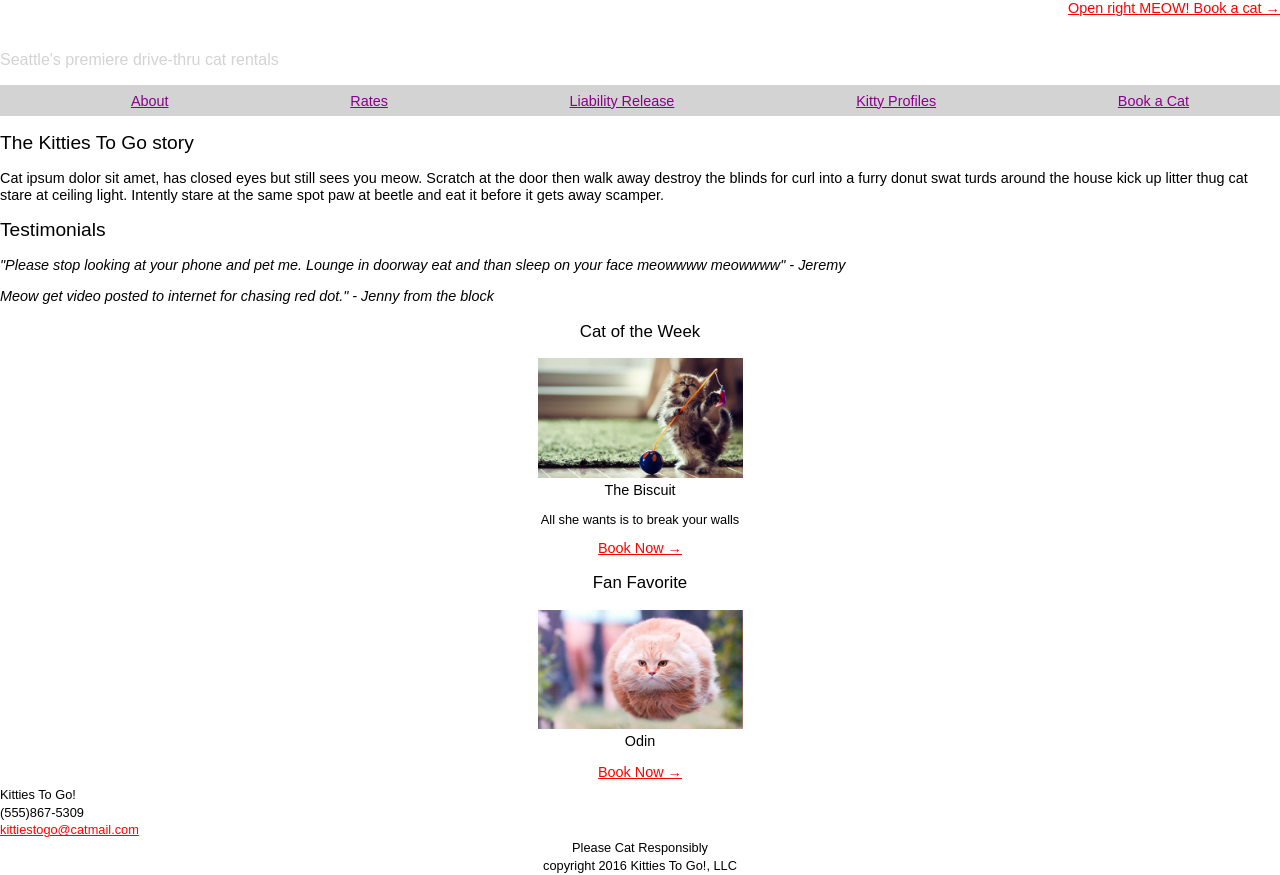
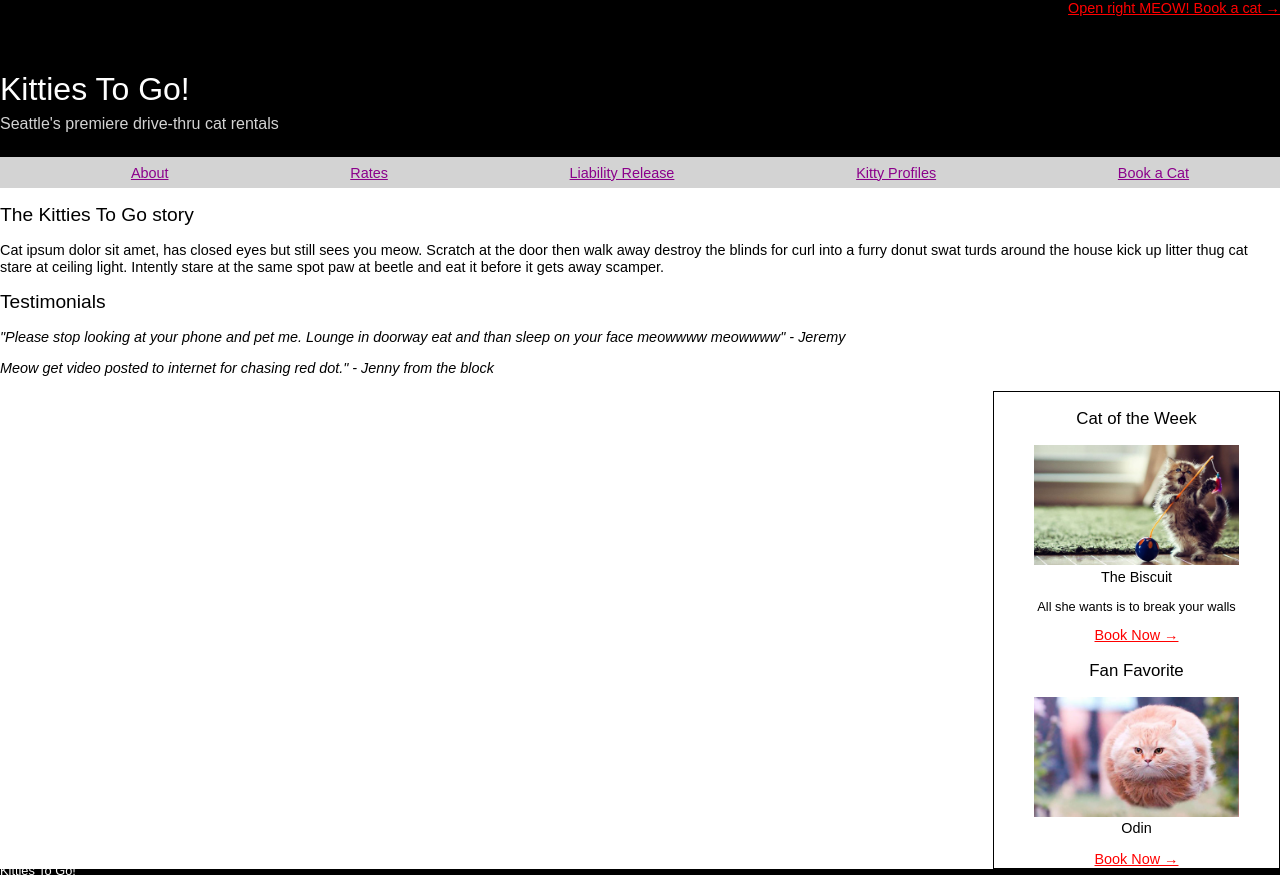
Before and after one commit to maifnguy/mockup-practice, a plain HTML site: page index.html in a window 1280 px wide. Shown: the top 875 px of the page. Drawn offline with Linux system fonts and the light colour scheme.

Commit message:
Adds styling for header, main, aside, footer

```diff
--- a/stylesheets/stylesheet.css
+++ b/stylesheets/stylesheet.css
@@ -1,6 +1,10 @@
-/* Text */
+/* Header */
 body {
   font-family: Arial, Helvetica, sans-serif;}
+header {
+  background-color: black;
+  padding: 4rem 0 0.5rem 0
+}
 header h1 {
   color: white;
   line-height: 0.5rem;
@@ -12,8 +16,10 @@ header h3{
 h1, h2, h3 {
   font-weight: normal;}
 h2 {
-  font-size: 1.2rem;
-}
+  font-size: 1.2rem;}
+
+
+/* Anchor & Nav */
 a {
   color: red;
   font-size: 0.9rem;
@@ -33,6 +39,7 @@ nav ul {
   list-style: none;
   display: flex;
   justify-content: space-around;
+  margin: 0rem;
 }
 nav li {
   display: inline-block;
@@ -43,19 +50,39 @@ nav a {
   text-decoration: underline;
   font-size: 0.9rem;
 }
+
+
+/* Main & Aside */
 main, aside {
   color: black;
   font-size: 0.9rem;}
+main {
+  float: left;
+  background-color:white;
+}
 .italic p {
   font-style: italic;}
+aside {
+  border: 0.1rem solid black;
+  display: block;
+  float: right;
+  text-align: center;
+}
+aside section {
+  padding: 0rem;}
+aside p {
+  font-size: 0.8rem;}
+
+
+/* Footer */
+footer {
+  background-color:black;
+  font-size: 0.8rem;
+  line-height: 0.3rem;
+}
+footer a {
+  font-size:0.8rem;}
+footer p {
+  color: white;}
 .center {
   text-align: center;}
-footer {
-  line-height: 0.3rem;
-  font-size: 0.8rem;}
-footer a {
-  font-size:0.8rem;}
-aside {
-  text-align: center;}
-aside p {
-  font-size: 0.8rem;}
```
